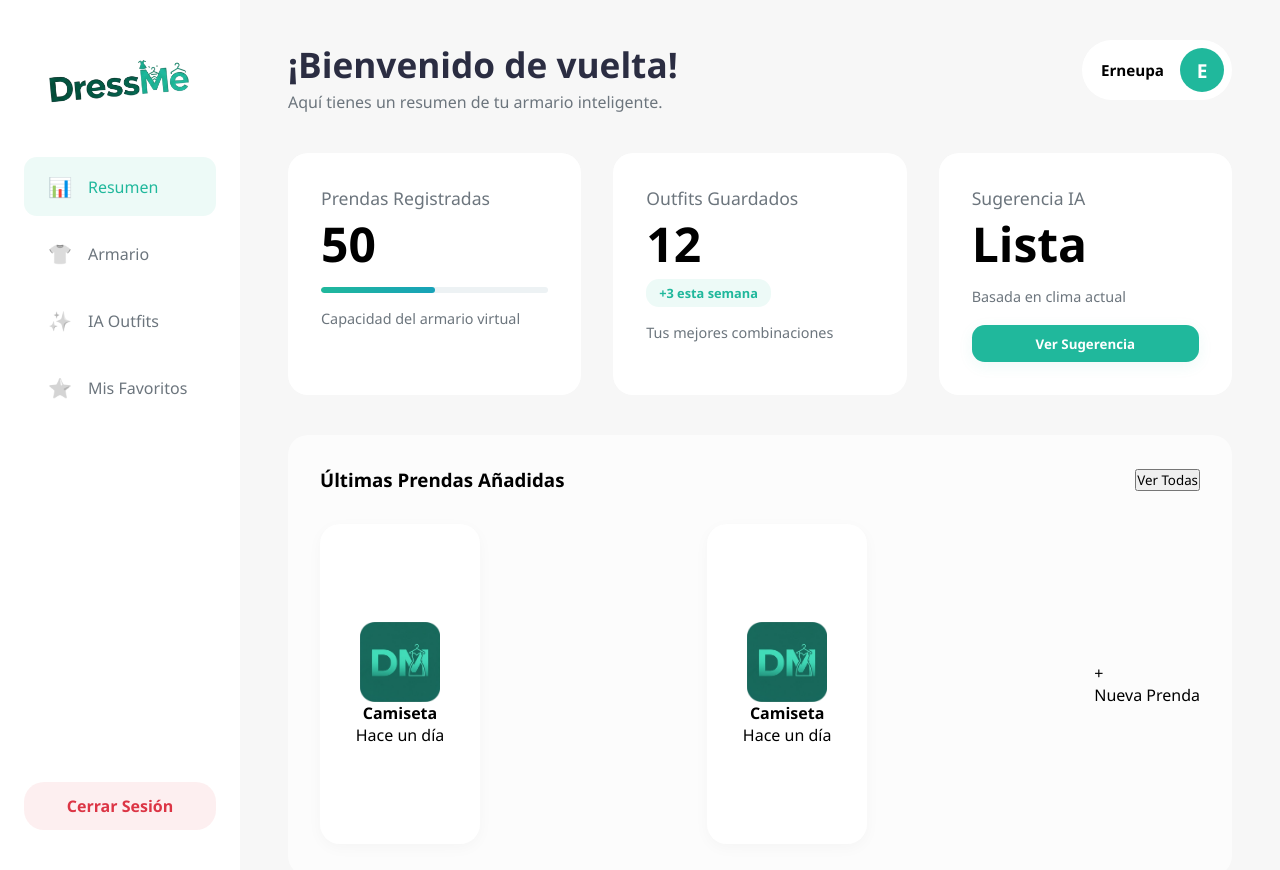
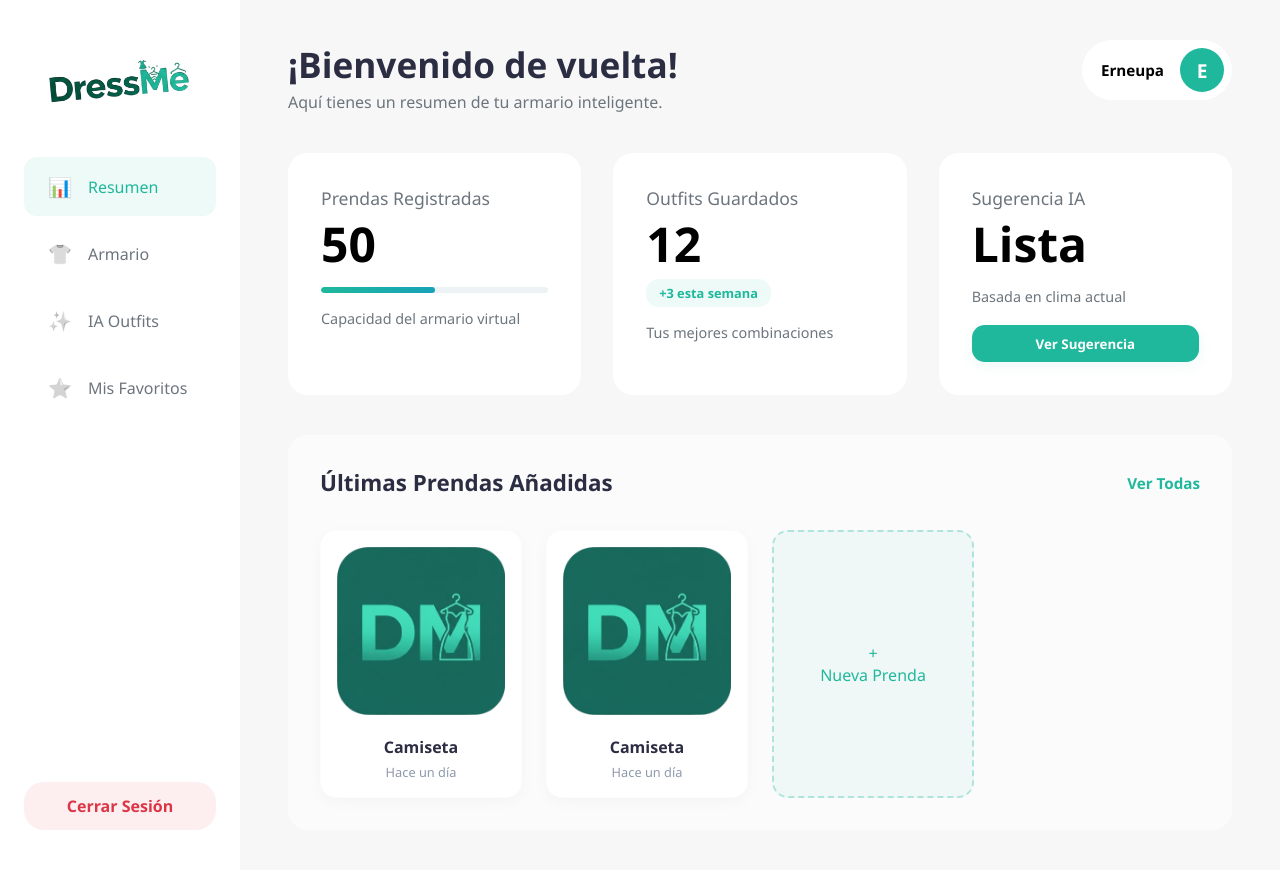
Before and after one commit to IES-Almunia-25-26-PIDAW/DressMe-AaronNeupaver, a Django app: page /dashboard/ in a window 1280 px wide. Run offline with Django 5.2, Linux system fonts and the light colour scheme.

Commit message:
dasboard terminado(falta arreglar estilos)

```diff
--- a/inicio/static/css/styles.css
+++ b/inicio/static/css/styles.css
@@ -571,28 +571,84 @@ footer {
     align-items: center;
 }
 
+.cuerpo-principal-añadidos-titulo-texto {
+    font-size: 1.4rem;
+    font-weight: 600;
+    color: #2b2d42;
+    margin: 0;
+}
+
+.cuerpo-principal-añadidos-titulo-boton {
+    background: none;
+    border: none;
+    color: var(--2);
+    text-decoration: none;
+    font-weight: 600;
+    font-size: 0.95rem;
+    transition: color 0.3s ease;
+}
+
+.cuerpo-principal-añadidos-titulo-boton:hover {
+    color: #19957d;
+    text-decoration: underline;
+}
+
 .cuerpo-principal-añadidos-item {
-    display: flex;
-    flex-direction: row;
-    justify-content: space-between;
-    align-items: center;
+    display: grid;
+    grid-template-columns: repeat(auto-fill, minmax(180px, 1fr));
+    gap: 1.5rem;
 }
 
 .cuerpo-principal-añadidos-item-añadido {
-    width: 10rem;
-    height: 20rem;
+    background: white;
+    border-radius: 16px;
+    padding: 1rem;
+    text-align: center;
+    box-shadow: 0 4px 15px rgba(0, 0, 0, 0.03);
+    transition: all 0.3s ease;
+    cursor: pointer;
+    border: 1px solid rgba(0, 0, 0, 0.01);
+}
+
+.cuerpo-principal-añadidos-item-añadido:hover {
+    transform: translateY(-5px);
+    box-shadow: 0 8px 25px rgba(0, 0, 0, 0.06);
+}
+
+.cuerpo-principal-añadidos-item-añadido-imagen {
+    width: 100%;
+    aspect-ratio: 1;
+    border-radius: 12px;
+    margin-bottom: 1rem;
+    background-size: cover;
+    background-position: center;
+}
+
+.cuerpo-principal-añadidos-item-añadido-texto {
+    margin: 0 0 0.3rem 0;
+    font-size: 1rem;
+    color: #2b2d42;
+}
+
+.cuerpo-principal-añadidos-item-añadido-tiempo {
+    margin: 0;
+    font-size: 0.8rem;
+    color: #8d99ae;
+}
+
+
+.cuerpo-principal-añadidos-item-añadir {
     display: flex;
     flex-direction: column;
     justify-content: center;
     align-items: center;
-    background-color: var(--1);
-    padding: 1rem;
-    border-radius: 1.25rem;
-    box-shadow: 0 4px 15px rgba(0, 0, 0, 0.03);
+    border-radius: 1rem;
+    background: rgba(32, 184, 156, 0.05);
+    border: 2px dashed rgba(32, 184, 156, 0.3);
+    color: var(--2);
 }
 
-.cuerpo-principal-añadidos-item-añadido-imagen {
-    width: rem;
-    height: 5rem;
-    border-radius: 0.5rem;
+.cuerpo-principal-añadidos-item-añadir:hover {
+    border-color: var(--2);
+    background: rgba(32, 184, 156, 0.1);
 }
```
